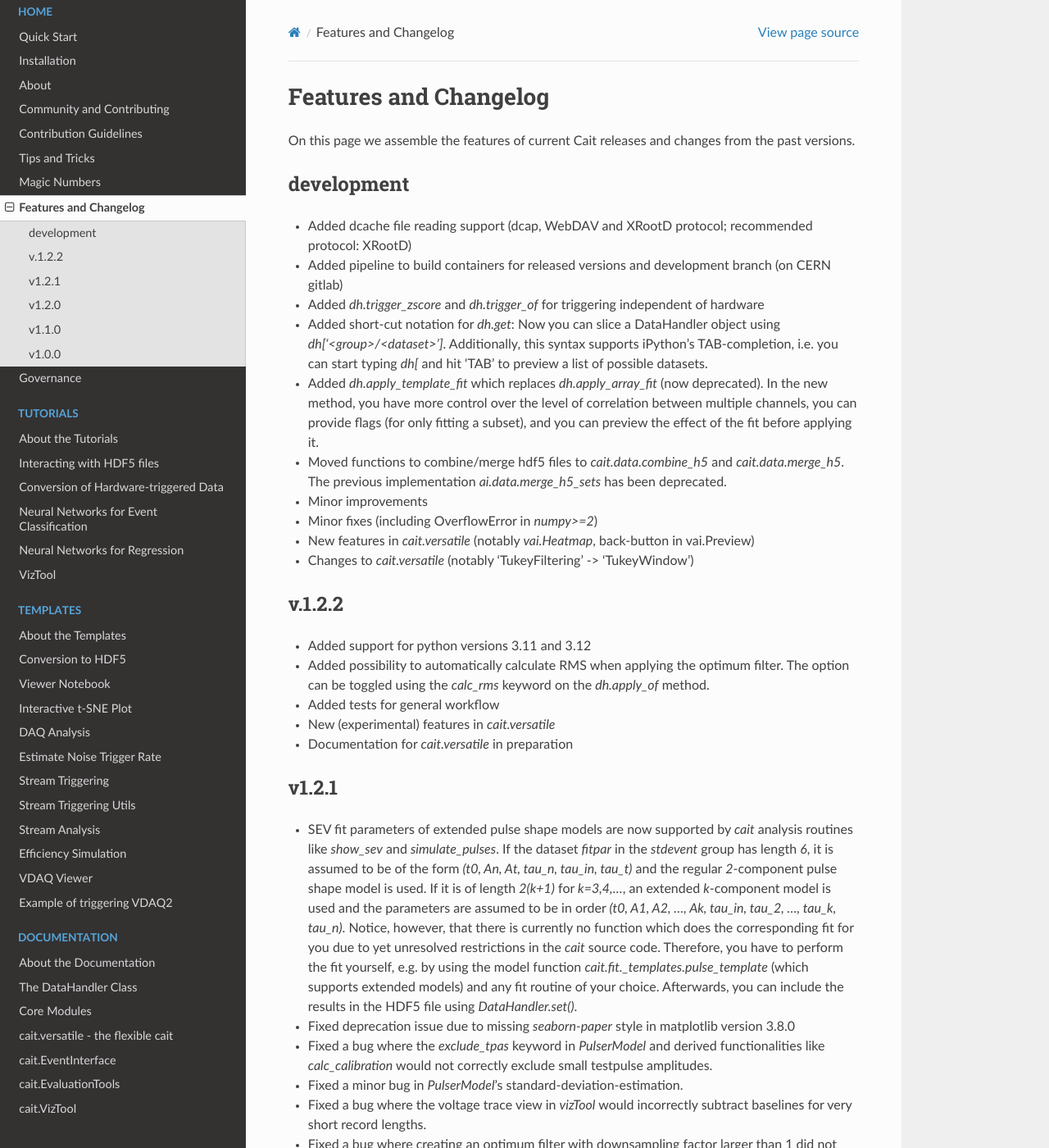
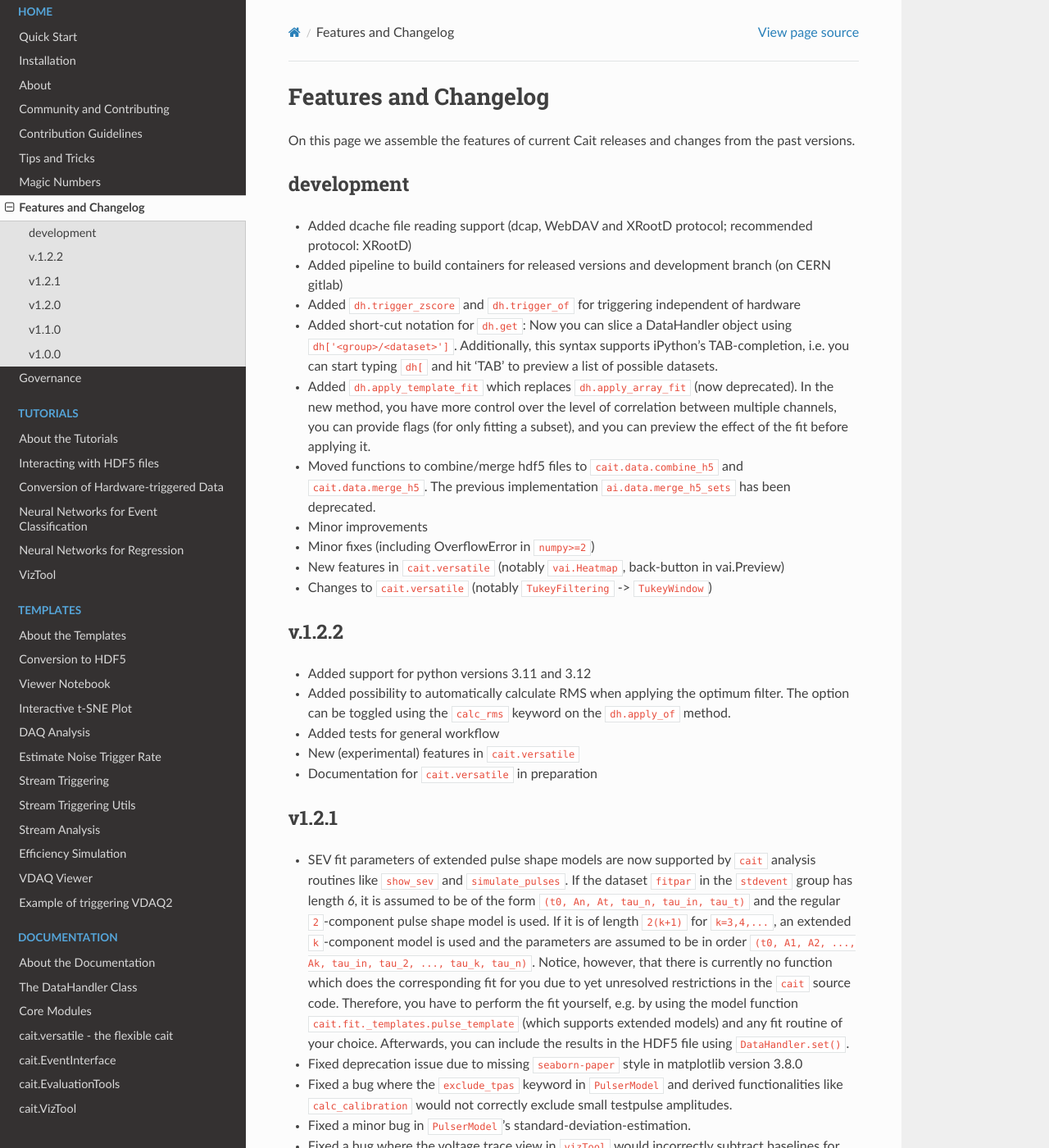
Before and after one commit to fewagner/cait, a Sphinx documentation site: the page built from docs/source/changelog.rst, in a window 1280 px wide and 1400 px high. Shown: the whole window at 82% size. Built offline with Sphinx 7.4.7 and the Read the Docs theme 3.1.0, drawn with Linux system fonts in a browser that asks for light colours; pages that are not in the unit, such as notebooks, are missing from menus.

```diff
--- a/docs/source/changelog.rst
+++ b/docs/source/changelog.rst
@@ -8,32 +8,32 @@ development
 
 - Added dcache file reading support (dcap, WebDAV and XRootD protocol; recommended protocol: XRootD)
 - Added pipeline to build containers for released versions and development branch (on CERN gitlab)
-- Added `dh.trigger_zscore` and `dh.trigger_of` for triggering independent of hardware
-- Added short-cut notation for `dh.get`: Now you can slice a DataHandler object using `dh['<group>/<dataset>']`. Additionally, this syntax supports iPython's TAB-completion, i.e. you can start typing `dh[` and hit 'TAB' to preview a list of possible datasets.
-- Added `dh.apply_template_fit` which replaces `dh.apply_array_fit` (now deprecated). In the new method, you have more control over the level of correlation between multiple channels, you can provide flags (for only fitting a subset), and you can preview the effect of the fit before applying it.
-- Moved functions to combine/merge hdf5 files to `cait.data.combine_h5` and `cait.data.merge_h5`. The previous implementation `ai.data.merge_h5_sets` has been deprecated.
+- Added ``dh.trigger_zscore`` and ``dh.trigger_of`` for triggering independent of hardware
+- Added short-cut notation for ``dh.get``: Now you can slice a DataHandler object using ``dh['<group>/<dataset>']``. Additionally, this syntax supports iPython's TAB-completion, i.e. you can start typing ``dh[`` and hit 'TAB' to preview a list of possible datasets.
+- Added ``dh.apply_template_fit`` which replaces ``dh.apply_array_fit`` (now deprecated). In the new method, you have more control over the level of correlation between multiple channels, you can provide flags (for only fitting a subset), and you can preview the effect of the fit before applying it.
+- Moved functions to combine/merge hdf5 files to ``cait.data.combine_h5`` and ``cait.data.merge_h5``. The previous implementation ``ai.data.merge_h5_sets`` has been deprecated.
 - Minor improvements
-- Minor fixes (including OverflowError in `numpy>=2`)
-- New features in `cait.versatile` (notably `vai.Heatmap`, back-button in vai.Preview)
-- Changes to `cait.versatile` (notably 'TukeyFiltering' -> 'TukeyWindow')
+- Minor fixes (including OverflowError in ``numpy>=2``)
+- New features in ``cait.versatile`` (notably ``vai.Heatmap``, back-button in vai.Preview)
+- Changes to ``cait.versatile`` (notably ``TukeyFiltering`` -> ``TukeyWindow``)
 
 v.1.2.2
 ~~~~~~~
 - Added support for python versions 3.11 and 3.12
-- Added possibility to automatically calculate RMS when applying the optimum filter. The option can be toggled using the `calc_rms` keyword on the `dh.apply_of` method.
+- Added possibility to automatically calculate RMS when applying the optimum filter. The option can be toggled using the ``calc_rms`` keyword on the ``dh.apply_of`` method.
 - Added tests for general workflow
-- New (experimental) features in `cait.versatile`
-- Documentation for `cait.versatile` in preparation
+- New (experimental) features in ``cait.versatile``
+- Documentation for ``cait.versatile`` in preparation
 
 v1.2.1
 ~~~~~~
-- SEV fit parameters of extended pulse shape models are now supported by `cait` analysis routines like `show_sev` and `simulate_pulses`. If the dataset `fitpar` in the `stdevent` group has length `6`, it is assumed to be of the form `(t0, An, At, tau_n, tau_in, tau_t)` and the regular `2`-component pulse shape model is used. If it is of length `2(k+1)` for `k=3,4,...`, an extended `k`-component model is used and the parameters are assumed to be in order `(t0, A1, A2, ..., Ak, tau_in, tau_2, ..., tau_k, tau_n)`. Notice, however, that there is currently no function which does the corresponding fit for you due to yet unresolved restrictions in the `cait` source code. Therefore, you have to perform the fit yourself, e.g. by using the model function `cait.fit._templates.pulse_template` (which supports extended models) and any fit routine of your choice. Afterwards, you can include the results in the HDF5 file using `DataHandler.set()`.
-- Fixed deprecation issue due to missing `seaborn-paper` style in matplotlib version 3.8.0
-- Fixed a bug where the `exclude_tpas` keyword in `PulserModel` and derived functionalities like `calc_calibration` would not correctly exclude small testpulse amplitudes.
-- Fixed a minor bug in `PulserModel`'s standard-deviation-estimation.
-- Fixed a bug where the voltage trace view in `vizTool` would incorrectly subtract baselines for very short record lengths.
+- SEV fit parameters of extended pulse shape models are now supported by ``cait`` analysis routines like ``show_sev`` and ``simulate_pulses``. If the dataset ``fitpar`` in the ``stdevent`` group has length `6`, it is assumed to be of the form ``(t0, An, At, tau_n, tau_in, tau_t)`` and the regular ``2``-component pulse shape model is used. If it is of length ``2(k+1)`` for ``k=3,4,...``, an extended ``k``-component model is used and the parameters are assumed to be in order ``(t0, A1, A2, ..., Ak, tau_in, tau_2, ..., tau_k, tau_n)``. Notice, however, that there is currently no function which does the corresponding fit for you due to yet unresolved restrictions in the ``cait`` source code. Therefore, you have to perform the fit yourself, e.g. by using the model function ``cait.fit._templates.pulse_template`` (which supports extended models) and any fit routine of your choice. Afterwards, you can include the results in the HDF5 file using ``DataHandler.set()``.
+- Fixed deprecation issue due to missing ``seaborn-paper`` style in matplotlib version 3.8.0
+- Fixed a bug where the ``exclude_tpas`` keyword in ``PulserModel`` and derived functionalities like ``calc_calibration`` would not correctly exclude small testpulse amplitudes.
+- Fixed a minor bug in ``PulserModel``'s standard-deviation-estimation.
+- Fixed a bug where the voltage trace view in ``vizTool`` would incorrectly subtract baselines for very short record lengths.
 - Fixed a bug where creating an optimum filter with downsampling factor larger than 1 did not work for single-channel-data.
-- New (experimental) features in `cait.versatile`.
+- New (experimental) features in ``cait.versatile``.
 
 v1.2.0
 ~~~~~~
@@ -100,7 +100,7 @@ New features:
     A folder to store pre-trained models. Two pre-trained models are delivered with the packe.
 
 - VDAQ functionalities
-    Methods to include events from VDAQ2-written `*.bin` files. A trigger method is not included,
+    Methods to include events from VDAQ2-written ``*.bin`` files. A trigger method is not included,
     for this we recommend the use of external repositories, to write the time stamps.
 
 New methods to calculate properties of events:
@@ -160,8 +160,8 @@ This is the first stable, full release of Cait. In this original version, the fo
 - Data access:
     - Conversion of raw data file formats to structured HDF5 files.
     - Conversion of Root files to HDF5 files.
-    - Im- and Export of arbitrary feature values, standard events, filters, noise power spectra to and from `*.xy` files
-    - Import of trigger time stamps from `*.trip` files
+    - Im- and Export of arbitrary feature values, standard events, filters, noise power spectra to and from ``*.xy`` files
+    - Import of trigger time stamps from ``*.trip`` files
 - Calculation of features:
     - Main parameters
     - Standard events
@@ -171,7 +171,7 @@ This is the first stable, full release of Cait. In this original version, the fo
     - Principal components
     - Baseline fits
 - Processing of continuously recorded raw data:
-    - Stream (`*.csmpl`) triggering with or without optimum filtering.
+    - Stream (``*.csmpl``) triggering with or without optimum filtering.
     - Synchronisation with hardware triggered data.
     - Simulation of random triggers on the continuous data stream.
 - Raw data analysis tools:
--- a/docs/source/installing.rst
+++ b/docs/source/installing.rst
@@ -70,6 +70,7 @@ There are some additional dependencies which can be installed together with cait
 - ``nn``: Install neural network dependencies which are not installed by default to keep Cait more light-weight.
 - ``clplot``: If you are one of the few people who want to get the 'uniplot' backend for 'cait.versatile' plotting classes, use this optional dependency to unlock command line plotting.
 - ``test``: Install 'pytest' to run tests.
+- ``docs``: Install dependencies for building docs with ``sphinx``.
 
 Options for Developers
 ======================
--- a/pyproject.toml
+++ b/pyproject.toml
@@ -41,6 +41,7 @@ nn = ["pytorch-lightning==1.9.4", "torch>=1.8"]
 clplot = ["uniplot>=0.12.2"]
 test = ["pytest"]
 remfiles = ["webdav4>=0.9.8", "xrootd>=5.7.0"]
+docs = ["Sphinx==8.2.3", "sphinx-rtd-theme==3.0.2", "rinohtype==0.5.5", "myst-nb==1.2.0"]
 
 [project.urls]
 Repository = "https://github.com/fewagner/cait"
```
Also changed, not shown: docs/requirements.txt (+5 -21 lines), docs/source/contributing.rst (+41 -3 lines), .readthedocs.yaml.
